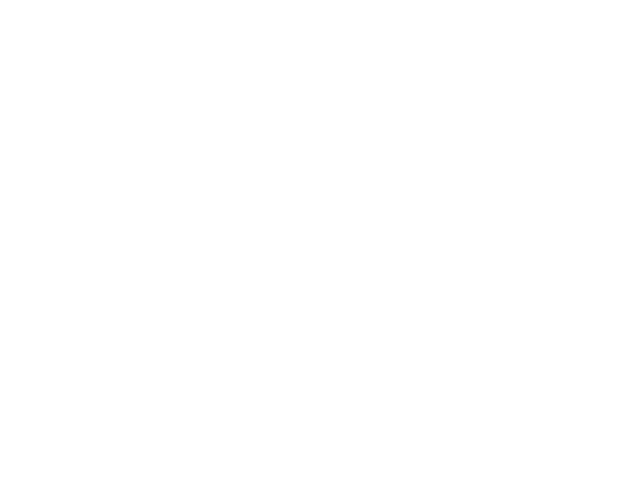
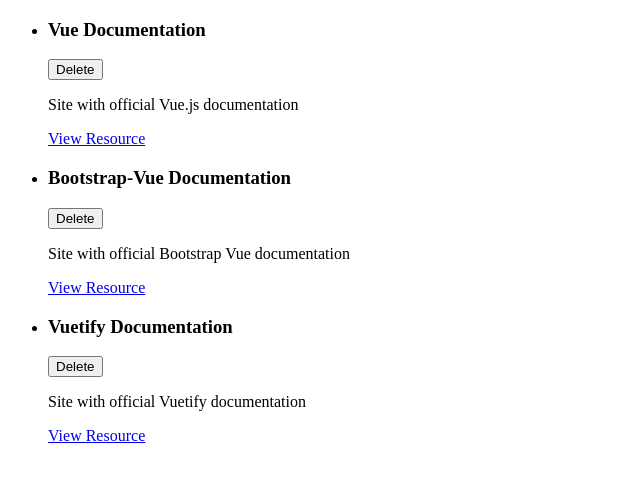
Before and after one commit to ecpieritz/remember-me, a Vue app: page / in a window 1280 px wide. Shown: the top 482 px of the page, without its empty margins (0-640 px from the left). Built offline with nearby package versions, Linux system fonts and the light colour scheme.

Commit message:
Added LearningResource component

```diff
--- a/src/App.vue
+++ b/src/App.vue
@@ -1,11 +1,16 @@
 <template>
   <div id="app">
-
+    <LearningResources v-for="res in storedResources" :key="res.id"
+      :title="res.title" :description="res.description" :link="res.link" />
   </div>
 </template>
 
 <script>
+import LearningResources from './components/learning-resources/LearningResource.vue'
 export default {
+  components: {
+    LearningResources
+  },
   data(){
     return{
       storedResources: [
--- /dev/null
+++ b/src/components/learning-resources/LearningResource.vue
@@ -0,0 +1,28 @@
+<template>
+  <div class="learning-resource">
+    <ul>
+      <li>
+        <div>
+          <header>
+            <h3>{{title}}</h3>
+            <button>Delete</button>
+          </header>
+        </div>
+        <p>{{description}}</p>
+        <nav>
+          <a :href="link" target="_blank">View Resource</a>
+        </nav>
+      </li>
+    </ul>
+  </div>
+</template>
+
+<script>
+export default {
+  props: ['title', 'description', 'link']
+}
+</script>
+
+<style>
+
+</style>
--- a/src/main.js
+++ b/src/main.js
@@ -1,3 +1,4 @@
 import { createApp } from 'vue';
+import App from './App.vue';
 
-createApp({}).mount('#app');
+createApp(App).mount('#app');
```
